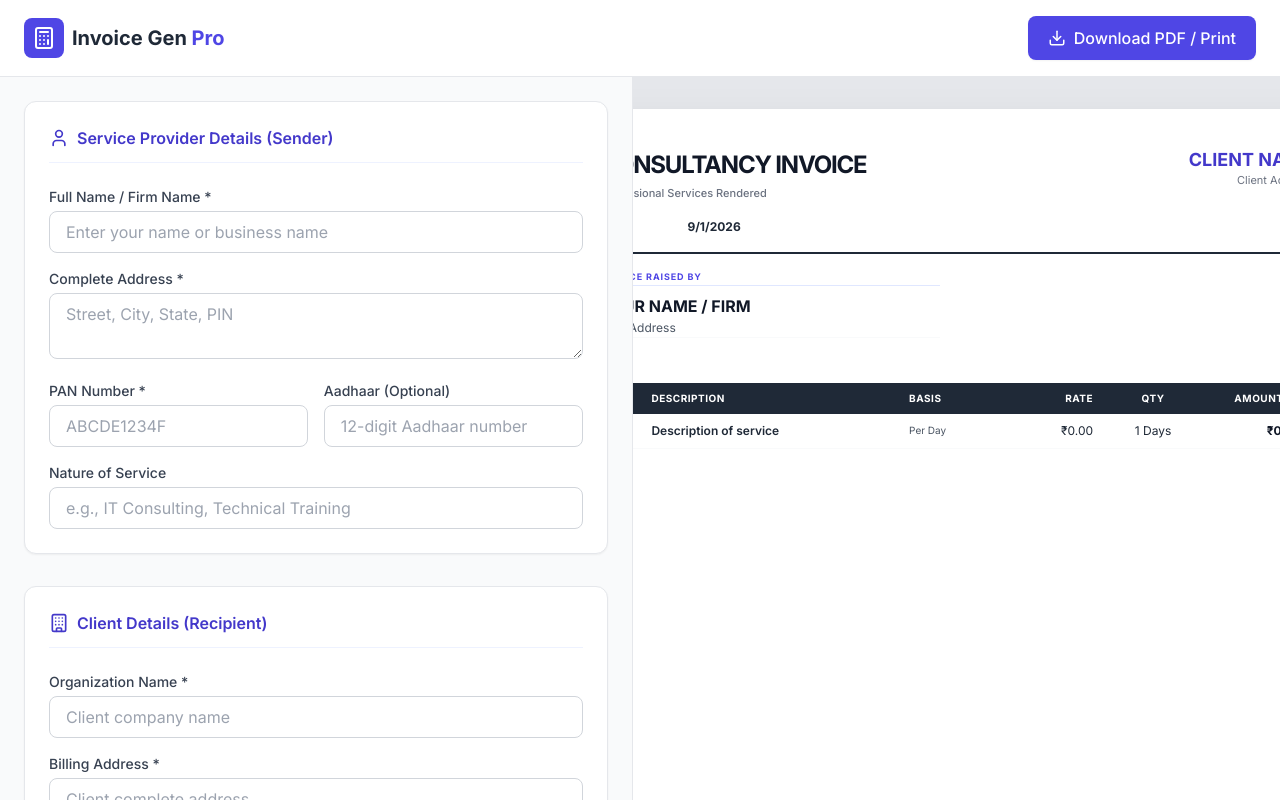
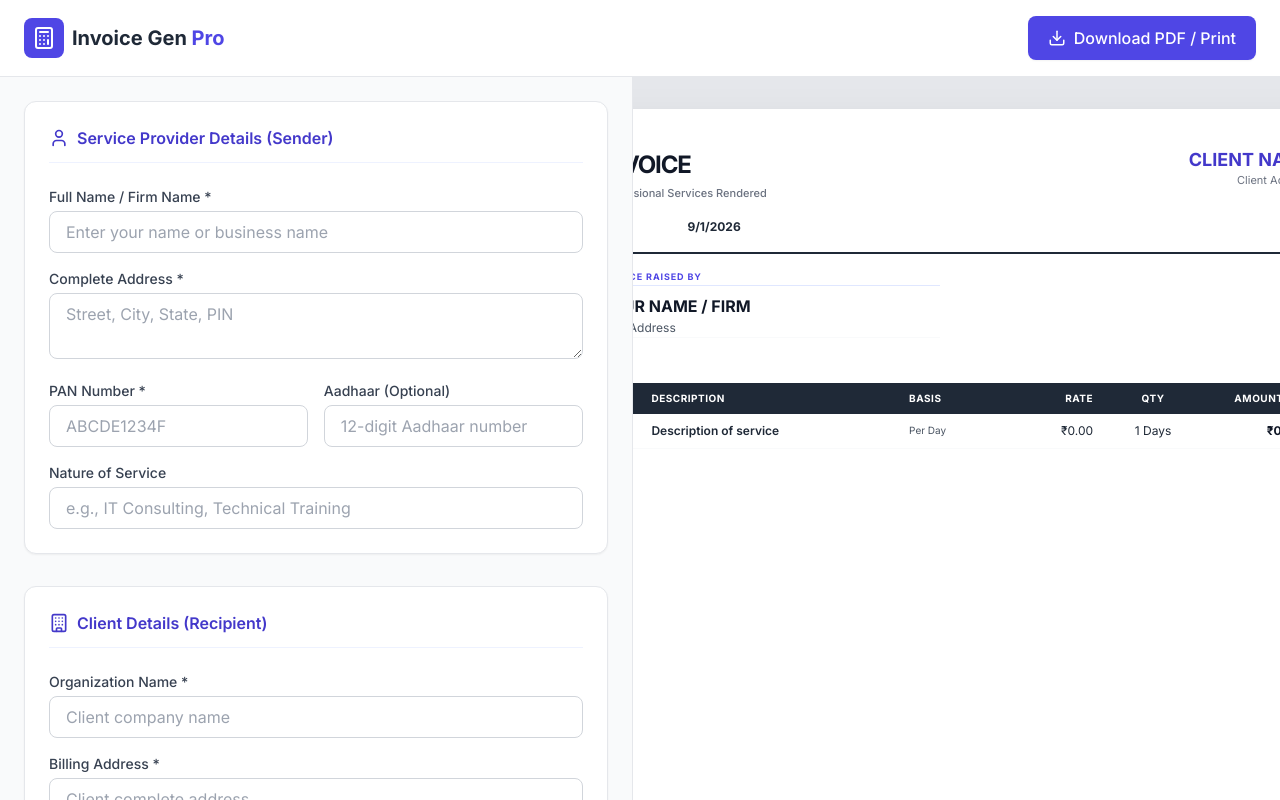
Before and after one commit to bibinjacobm/InvoiceGenPro, a React (Vite) app: page / in a window 1280 px wide. Shown: the top 800 px of the page. Built offline with nearby package versions, Linux system fonts and the light colour scheme.

Commit message:
Update InvoicePreview.tsx

```diff
--- a/components/InvoicePreview.tsx
+++ b/components/InvoicePreview.tsx
@@ -35,7 +35,7 @@ const InvoicePreview: React.FC<PreviewProps> = ({ data, subtotal, tdsRate, tdsAm
       {/* Header */}
       <div className="flex justify-between items-start border-b-2 border-gray-800 pb-4 mb-4">
         <div className="flex-1">
-          <h1 className="text-2xl font-black text-gray-900 mb-1 uppercase tracking-tighter">Consultancy Invoice</h1>
+          <h1 className="text-2xl font-black text-gray-900 mb-1 uppercase tracking-tighter">Invoice</h1>
           <p className="text-gray-500 font-medium text-[11px]">Professional Services Rendered</p>
 
           <div className="mt-4 space-y-0.5">
```
